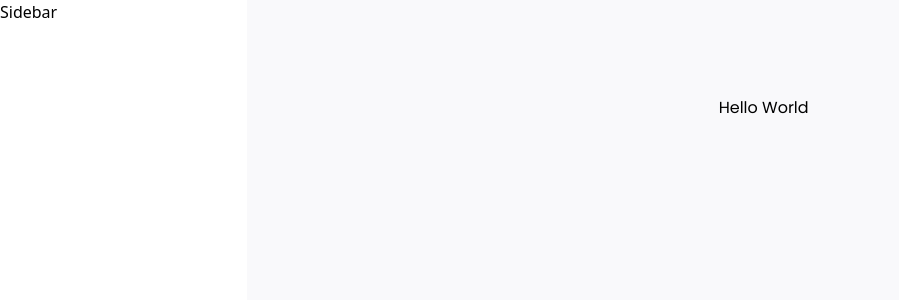
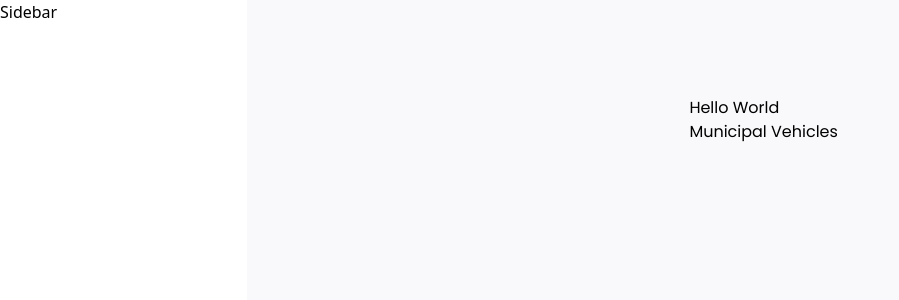
Before and after one commit to RichardeLira/city-hall-vehicle-control, a Next.js app in the folder front-end/: page / in a window 1280 px wide. Shown: the top 300 px of the page, without its empty margins (0-899 px from the left). Built offline with nearby package versions, Linux system fonts and the light colour scheme.

Commit message:
first navigation

```diff
--- a/front-end/src/pages/index.tsx
+++ b/front-end/src/pages/index.tsx
@@ -1,3 +1,12 @@
+import Link from 'next/link'
+
 export default function Home() {
-  return <div className="text-black">Hello World</div>
+  return (
+    <div className="flex flex-col text-black">
+      <span>Hello World</span>
+      <button>
+        <Link href="/municipal-vehicles">Municipal Vehicles</Link>
+      </button>
+    </div>
+  )
 }
--- /dev/null
+++ b/front-end/src/pages/municipal-vehicles/index.tsx
@@ -0,0 +1,3 @@
+export default function MunicipalVehicles() {
+  return <div className="text-black">Municipal Vehicles</div>
+}
```
